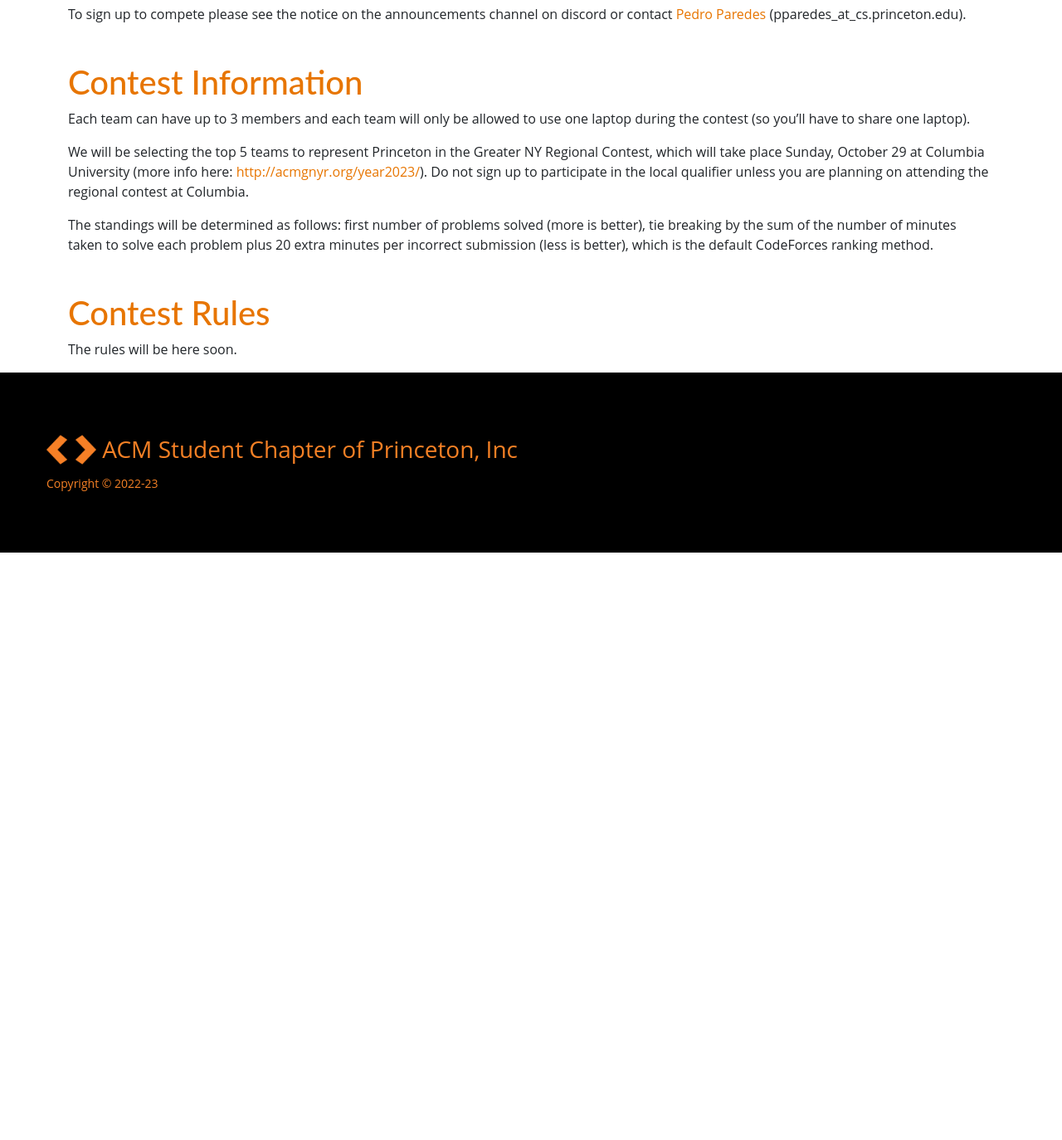
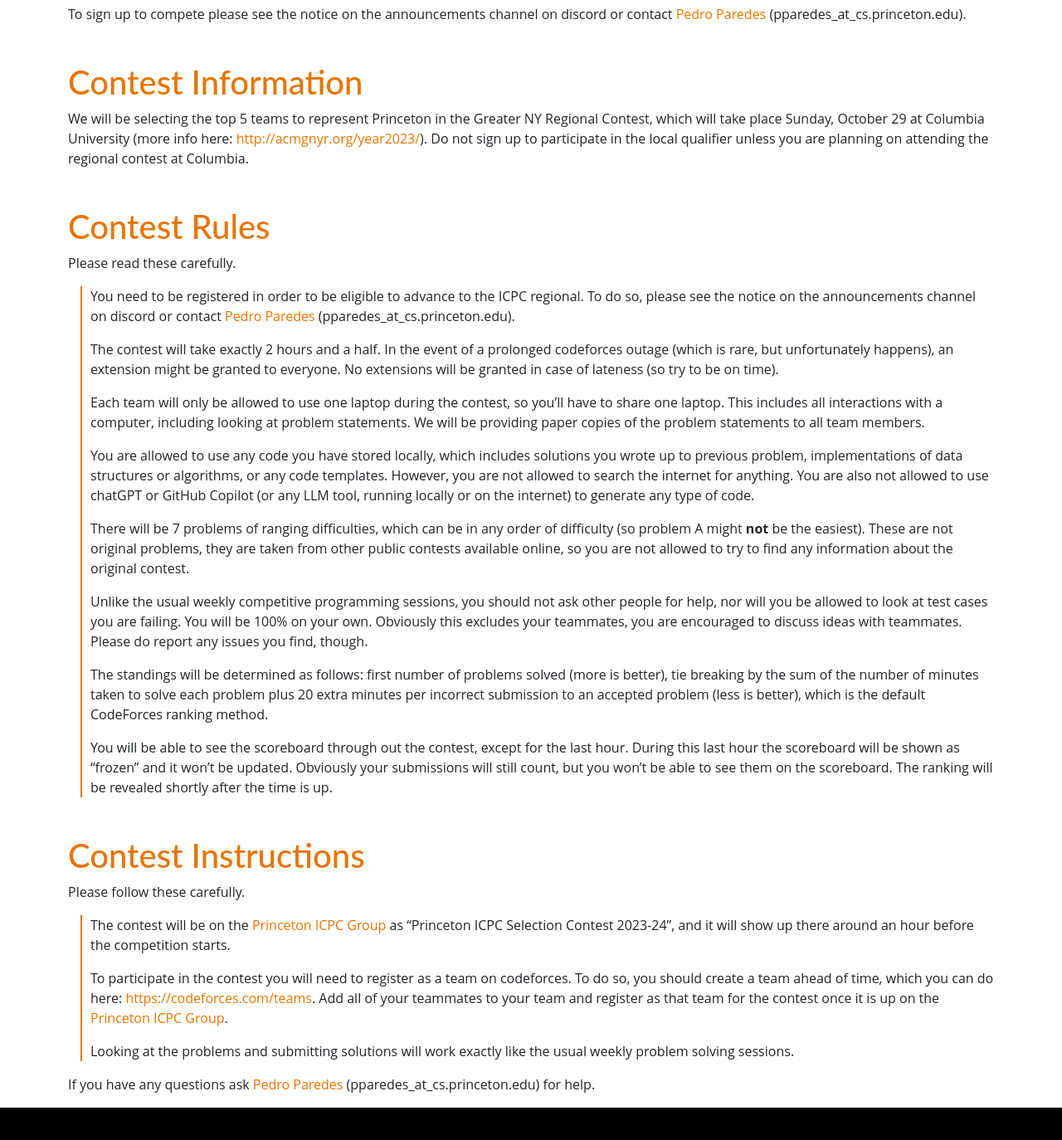
Before and after one commit to Princeton-Competitive-Programming/princeton-competitive-programming, a Jekyll site: the page built from pages/icpc23.md, in a window 1280 px wide and 1400 px high, scrolled down 335 px. Shown: the top 1374 px of the window at 83% size. Built offline with Jekyll 4.4.1, drawn with Linux system fonts in a browser that asks for light colours; nearby versions of some CDN libraries; before the commit the page ends 1001 px from its top, so only the background shows below that; some of the changed text lies outside the part shown.

Commit message:
ICPC update

```diff
--- a/pages/icpc23.md
+++ b/pages/icpc23.md
@@ -10,7 +10,7 @@
 and it will take place in **Friend Center 006**. This will consist of
 a 2.5-hour teamed contest (so it finishes at 7:45pm) which will be
 held on CodeForces. Try to show up at 5pm so you can have time to
-setup.
+setup, since the contest will start at 5:15pm sharp.
 
 To sign up to compete please see the notice on the announcements
 channel on discord or contact [Pedro
@@ -19,10 +19,6 @@
 
 ## Contest Information
 
-Each team can have up to 3 members and each team will only be allowed
-to use one laptop during the contest (so you'll have to share one
-laptop).
-
 We will be selecting the top 5 teams to represent Princeton in the
 Greater NY Regional Contest, which will take place Sunday, October 29
 at Columbia University (more info here:
@@ -30,13 +26,79 @@
 sign up to participate in the local qualifier unless you are planning
 on attending the regional contest at Columbia.
 
-The standings will be determined as follows: first number of problems
-solved (more is better), tie breaking by the sum of the number of
-minutes taken to solve each problem plus 20 extra minutes per
-incorrect submission (less is better), which is the default CodeForces
-ranking method.
-
-
 ## Contest Rules
 
-The rules will be here soon.
+Please read these carefully.
+
+* You need to be registered in order to be eligible to advance to the
+  ICPC regional. To do so, please see the notice on the announcements
+  channel on discord or contact [Pedro
+  Paredes](https://www.cs.princeton.edu/~pparedes/)
+  (pparedes_at_cs.princeton.edu).
+
+* The contest will take exactly 2 hours and a half. In the event of a
+  prolonged codeforces outage (which is rare, but unfortunately happens),
+  an extension might be granted to everyone. No extensions will be
+  granted in case of lateness (so try to be on time).
+
+* Each team will only be allowed to use one laptop during the contest,
+  so you'll have to share one laptop. This includes all interactions
+  with a computer, including looking at problem statements. We will be
+  providing paper copies of the problem statements to all team
+  members.
+
+* You are allowed to use any code you have stored locally, which
+  includes solutions you wrote up to previous problem, implementations
+  of data structures or algorithms, or any code templates. However,
+  you are not allowed to search the internet for anything. You are
+  also not allowed to use chatGPT or GitHub Copilot (or any LLM tool,
+  running locally or on the internet) to generate any type of code.
+
+* There will be 7 problems of ranging difficulties, which can be in
+  any order of difficulty (so problem A might **not** be the
+  easiest). These are not original problems, they are taken from other
+  public contests available online, so you are not allowed to try to
+  find any information about the original contest.
+
+* Unlike the usual weekly competitive programming sessions, you should
+  not ask other people for help, nor will you be allowed to look at
+  test cases you are failing. You will be 100% on your own. Obviously
+  this excludes your teammates, you are encouraged to discuss ideas
+  with teammates. Please do report any issues you find, though.
+
+* The standings will be determined as follows: first number of
+  problems solved (more is better), tie breaking by the sum of the
+  number of minutes taken to solve each problem plus 20 extra minutes
+  per incorrect submission to an accepted problem (less is better),
+  which is the default CodeForces ranking method.
+
+* You will be able to see the scoreboard through out the contest,
+  except for the last hour. During this last hour the scoreboard will
+  be shown as "frozen" and it won't be updated. Obviously your
+  submissions will still count, but you won't be able to see them on
+  the scoreboard. The ranking will be revealed shortly after the time
+  is up.
+
+## Contest Instructions
+
+Please follow these carefully.
+
+* The contest will be on the [Princeton ICPC
+  Group](https://codeforces.com/group/hNnRWqFua0/contests) as
+  "Princeton ICPC Selection Contest 2023-24", and it will show up
+  there around an hour before the competition starts.
+
+* To participate in the contest you will need to register as a team on
+  codeforces. To do so, you should create a team ahead of time, which
+  you can do here:
+  [https://codeforces.com/teams](https://codeforces.com/teams). Add
+  all of your teammates to your team and register as that team for the
+  contest once it is up on the [Princeton ICPC
+  Group](https://codeforces.com/group/hNnRWqFua0/contests).
+
+* Looking at the problems and submitting solutions will work exactly
+  like the usual weekly problem solving sessions.
+
+If you have any questions ask [Pedro
+Paredes](https://www.cs.princeton.edu/~pparedes/)
+(pparedes_at_cs.princeton.edu) for help.
```
